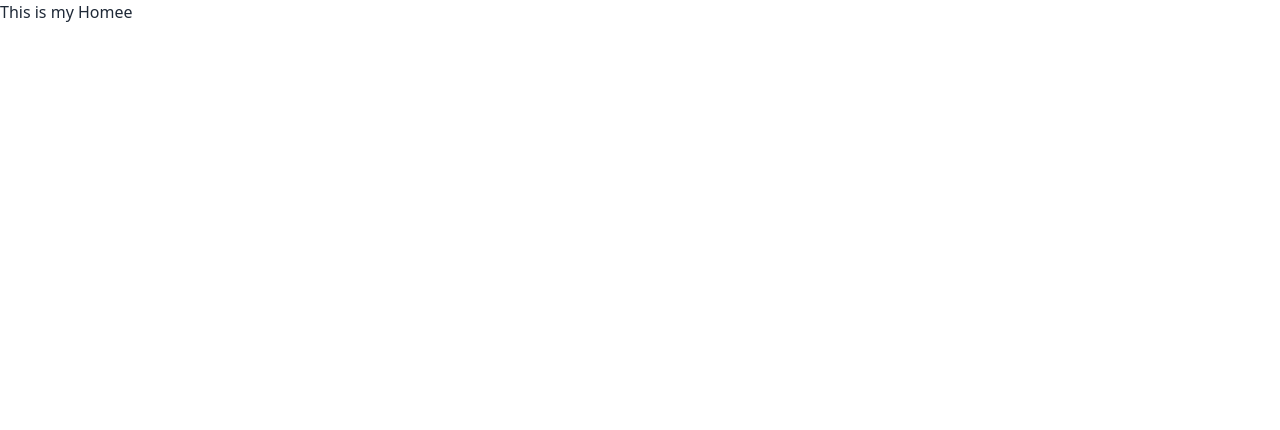
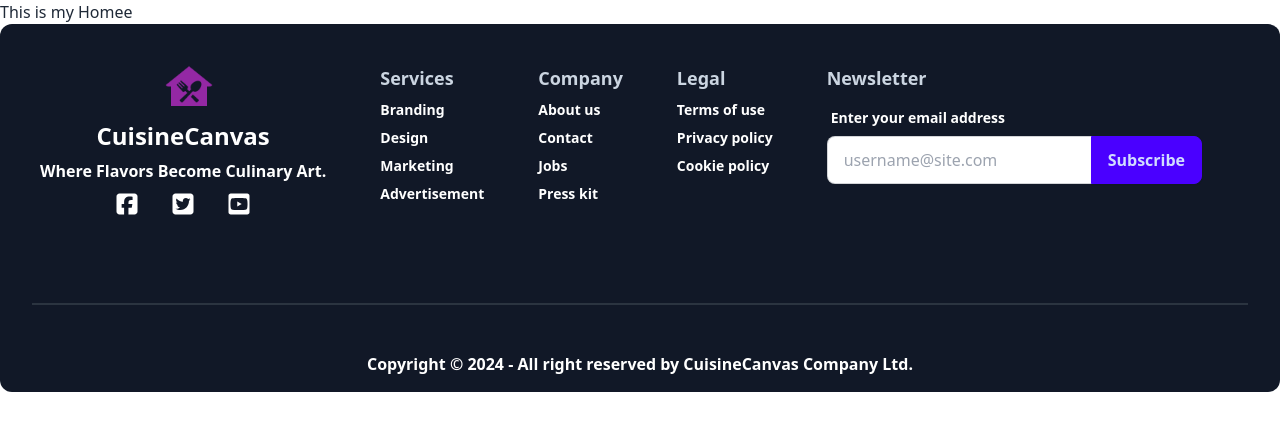
Before and after one commit to khaledsaifulla010/CuisineCanvas-Client-Side, a React (Vite) app: page / in a window 1280 px wide. Shown: the top 430 px of the page. Built offline with nearby package versions, Linux system fonts and the light colour scheme.

Commit message:
added footer

```diff
--- a/package.json
+++ b/package.json
@@ -14,6 +14,7 @@
     "match-sorter": "^8.0.0",
     "react": "^18.3.1",
     "react-dom": "^18.3.1",
+    "react-icons": "^5.4.0",
     "react-router-dom": "^7.1.1",
     "sort-by": "^1.2.0"
   },
--- /dev/null
+++ b/src/components/Shared/Footer/Footer.jsx
@@ -0,0 +1,82 @@
+import logo from "../../../assets/images/logo.png";
+import { FaSquareFacebook, FaSquareTwitter } from "react-icons/fa6";
+import { FaYoutubeSquare } from "react-icons/fa";
+
+const Footer = () => {
+  return (
+    <div className="bg-gray-900 rounded-xl mb-2 font-2">
+      <footer className="footer text-base-content p-10">
+        <aside className="text-white text-center">
+          <img className="w-12 rounded-xl ml-[125px]" src={logo} />
+          <p className="font-semibold text-2xl">
+            CuisineCanvas
+            <br />
+            <span className="text-base">
+              Where Flavors Become Culinary Art.
+            </span>
+          </p>
+          <div className="flex items-center mx-auto gap-8 text-2xl">
+            <FaSquareFacebook />
+            <FaSquareTwitter />
+            <FaYoutubeSquare />
+          </div>
+        </aside>
+        <nav>
+          <h6 className="text-slate-300 font-bold text-lg">Services</h6>
+          <a className="link link-hover text-white font-semibold">Branding</a>
+          <a className="link link-hover text-white font-semibold">Design</a>
+          <a className="link link-hover text-white font-semibold">Marketing</a>
+          <a className="link link-hover text-white font-semibold">
+            Advertisement
+          </a>
+        </nav>
+        <nav>
+          <h6 className="text-slate-300 font-bold text-lg">Company</h6>
+          <a className="link link-hover text-white font-semibold">About us</a>
+          <a className="link link-hover text-white font-semibold">Contact</a>
+          <a className="link link-hover text-white font-semibold">Jobs</a>
+          <a className="link link-hover text-white font-semibold">Press kit</a>
+        </nav>
+        <nav>
+          <h6 className="text-slate-300 font-bold text-lg">Legal</h6>
+          <a className="link link-hover text-white font-semibold">
+            Terms of use
+          </a>
+          <a className="link link-hover text-white font-semibold">
+            Privacy policy
+          </a>
+          <a className="link link-hover text-white font-semibold">
+            Cookie policy
+          </a>
+        </nav>
+        <form>
+          <h6 className="text-slate-300 font-bold text-lg">Newsletter</h6>
+          <fieldset className="form-control w-80">
+            <label className="label">
+              <span className="label-text text-white font-semibold">
+                Enter your email address
+              </span>
+            </label>
+            <div className="join">
+              <input
+                type="text"
+                placeholder="username@site.com"
+                className="input input-bordered join-item"
+              />
+              <button className="btn btn-primary join-item font-bold text-base">
+                Subscribe
+              </button>
+            </div>
+          </fieldset>
+        </form>
+      </footer>
+      <div className="divider divider-neutral p-8"></div>
+      <p className="text-white font-semibold text-center p-4 -mt-4">
+        Copyright © {new Date().getFullYear()} - All right reserved by
+        CuisineCanvas Company Ltd.
+      </p>
+    </div>
+  );
+};
+
+export default Footer;
--- /dev/null
+++ b/src/components/Shared/Navbar/Navbar.jsx
@@ -0,0 +1,10 @@
+
+const Navbar = () => {
+    return (
+        <div>
+
+        </div>
+    );
+};
+
+export default Navbar;
--- a/src/layout/MainLayout.jsx
+++ b/src/layout/MainLayout.jsx
@@ -1,10 +1,12 @@
 
 import { Outlet } from "react-router-dom";
+import Footer from "../components/Shared/Footer/Footer";
 
 const MainLayout = () => {
   return (
-    <div>
+    <div className="max-w-[1450px] mx-auto">
       <Outlet></Outlet>
+      <Footer></Footer>
     </div>
   );
 };
```
Also changed, not shown: 1 other file (tests, documents, lock files or other folders).
